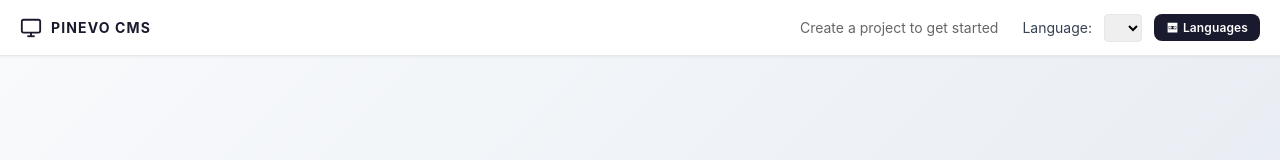
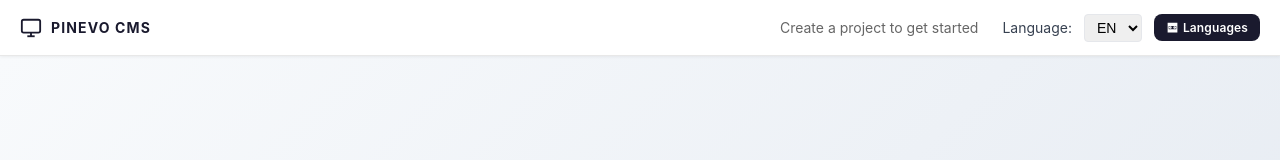
Before and after one commit to FaheemAbbas14/PINEVO_CMS, a React (Vite) app: page / in a window 1280 px wide. Shown: the top 160 px of the page. Built offline with nearby package versions, Linux system fonts and the light colour scheme.

Commit message:
feat: refactor language persistence logic to validate language codes and streamline retrieval from localStorage

```diff
--- a/src/components/LanguageManager/LanguageManager.tsx
+++ b/src/components/LanguageManager/LanguageManager.tsx
@@ -1,4 +1,5 @@
 import React, { useState, useEffect } from 'react';
+import { useCMS } from '../../context/AppContext';
 
 // ISO 639-1 language codes and names (short list, can be expanded)
 const ISO_LANGUAGES = [
@@ -21,7 +22,12 @@ const ISO_LANGUAGES = [
   { code: 'ko', name: 'Korean' },
 ];
 
-import { saveLanguageToProject, loadLanguageFromProject, removeLanguageFromProject } from '../../locales/persistLanguage';
+import {
+  getPersistedLanguageCodes,
+  loadLanguageFromProject,
+  removeLanguageFromProject,
+  saveLanguageToProject,
+} from '../../locales/persistLanguage';
 import type { Locale, Translations } from '../../locales/types';
 
 interface LanguageManagerProps {
@@ -31,6 +37,7 @@ interface LanguageManagerProps {
 
 
 export const LanguageManager: React.FC<LanguageManagerProps> = ({ currentLocale }) => {
+  const { state } = useCMS();
     // Handler to start editing a translation key
     const handleEditTranslation = (key: string) => {
       setEditingKey(key);
@@ -51,22 +58,18 @@ export const LanguageManager: React.FC<LanguageManagerProps> = ({ currentLocale
   const [editValueValue, setEditValueValue] = useState('');
 
 
-  // Load all persisted languages from localStorage on mount
+  // Load all persisted languages for the active project.
   useEffect(() => {
     const loaded: { [key: string]: Translations } = {};
-    for (let i = 0; i < localStorage.length; i++) {
-      const key = localStorage.key(i);
-      if (key && key.startsWith('project_lang_') && key.endsWith('.json')) {
-        const lang = key.replace('project_lang_', '').replace('.json', '');
-        loaded[lang] = loadLanguageFromProject(lang);
-      }
-    }
+    getPersistedLanguageCodes().forEach((lang) => {
+      loaded[lang] = loadLanguageFromProject(lang);
+    });
     setLanguages(loaded);
     // Set selectedLang to first available or default
     if (Object.keys(loaded).length > 0) {
       setSelectedLang(Object.keys(loaded)[0]);
     }
-  }, []);
+  }, [state.project?.id]);
 
   // Keep newLangValues in sync with languages
   useEffect(() => {
--- a/src/components/RightSidebar/RightSidebar.tsx
+++ b/src/components/RightSidebar/RightSidebar.tsx
@@ -127,7 +127,7 @@ const modalStyles = {
 // Do not re-import Translations type, already defined above
 import { useCMS } from '../../context/AppContext';
 import './RightSidebar.css';
-import { saveLanguageToProject, loadLanguageFromProject } from '../../locales/persistLanguage';
+import { getPersistedLanguageCodes, saveLanguageToProject, loadLanguageFromProject } from '../../locales/persistLanguage';
 
 
 const RightSidebar = forwardRef(function RightSidebar(_, ref) {
@@ -162,13 +162,9 @@ const RightSidebar = forwardRef(function RightSidebar(_, ref) {
   // Load all languages from localStorage (not just initialLocales)
   const getPersistedLocales = () => {
     const langs: { [key: string]: Translations } = {};
-    for (let i = 0; i < localStorage.length; i++) {
-      const key = localStorage.key(i);
-      if (key && key.startsWith('project_lang_') && key.endsWith('.json')) {
-        const lang = key.replace('project_lang_', '').replace('.json', '');
-        langs[lang] = loadLanguageFromProject(lang);
-      }
-    }
+    getPersistedLanguageCodes().forEach((lang) => {
+      langs[lang] = loadLanguageFromProject(lang);
+    });
     return langs;
   };
 
--- a/src/components/TopBar/TopBar.tsx
+++ b/src/components/TopBar/TopBar.tsx
@@ -1,7 +1,7 @@
 import { useState, useEffect } from 'react';
 import { LanguageManagementModal } from './LanguageManagementModal';
 import { locales as initialLocales } from '../../locales';
-import { loadLanguageFromProject } from '../../locales/persistLanguage';
+import { getPersistedLanguageCodes, loadLanguageFromProject } from '../../locales/persistLanguage';
 import type { Locale, Translations } from '../../locales/types.d';
 import { useLanguage } from '../../App';
 
@@ -45,18 +45,18 @@ export default function TopBar({ onOpenSimulator, sidebarRef }: Readonly<TopBarP
     // Language management modal state
     const [showLangModal, setShowLangModal] = useState(false);
     const [languages, setLanguages] = useState<{ [key: string]: Translations }>(initialLocales);
-    // Always reload languages from persistent storage on every render
+    // Reload languages from validated persisted entries only.
     useEffect(() => {
       const loaded: { [key: string]: Translations } = {};
-      for (let i = 0; i < localStorage.length; i++) {
-        const key = localStorage.key(i);
-        if (key && key.startsWith('project_lang_') && key.endsWith('.json')) {
-          const lang = key.replace('project_lang_', '').replace('.json', '');
-          loaded[lang] = loadLanguageFromProject(lang);
-        }
+      getPersistedLanguageCodes().forEach((lang) => {
+        loaded[lang] = loadLanguageFromProject(lang);
+      });
+      if (Object.keys(loaded).length === 0) {
+        loaded.en = {};
+        loaded.da = {};
       }
       setLanguages(loaded);
-    }, [showLangModal]);
+    }, [showLangModal, state.project?.id]);
     const { locale, setLocale } = useLanguage();
 
   const handleBLEConnect = (device: BLEDevice) => {
--- a/src/context/AppContext.tsx
+++ b/src/context/AppContext.tsx
@@ -4,7 +4,11 @@ import type { CMSState, CMSAction, Screen, CanvasComponent, Project, HardwareBut
 import type { DeployUIType } from '../services/exportService';
 import { FEATURE_FLAGS } from '../config/project';
 import { generateHtmlExport, generateJsonScreensExport } from '../services/exportService';
-import { loadLanguageFromProject, saveLanguageToProject } from '../locales/persistLanguage';
+import {
+  getAllPersistedLanguages,
+  loadLanguageFromProject,
+  saveLanguageToProject,
+} from '../locales/persistLanguage';
 
 // Local storage keys
 const STORAGE_KEY = 'pinevo_cms_state';
@@ -413,19 +417,7 @@ export function CMSProvider({ children }: { readonly children: React.ReactNode }
 
   // Helper to collect all language assets from localStorage
   function collectAllLanguages() {
-    const langs: Record<string, any> = {};
-    for (let i = 0; i < localStorage.length; i++) {
-      const key = localStorage.key(i);
-      if (key && key.startsWith('project_lang_') && key.endsWith('.json')) {
-        const lang = key.replace('project_lang_', '').replace('.json', '');
-        try {
-          langs[lang] = JSON.parse(localStorage.getItem(key) || '{}');
-        } catch {
-          langs[lang] = {};
-        }
-      }
-    }
-    return langs;
+    return getAllPersistedLanguages();
   }
 
   // Helper to restore all language assets to localStorage
--- a/src/locales/persistLanguage.ts
+++ b/src/locales/persistLanguage.ts
@@ -1,15 +1,70 @@
 import type { Translations } from './types.d';
 
+const LANGUAGE_CODE_PATTERN = /^[a-z]{2,8}(?:-[a-z0-9]{2,8})?$/i;
+
+function normalizeLangCode(lang: string): string {
+  return String(lang || '').trim().toLowerCase();
+}
+
+function isValidLangCode(lang: string): boolean {
+  return LANGUAGE_CODE_PATTERN.test(lang);
+}
+
+export function getPersistedLanguageCodes(): string[] {
+  const codes = new Set<string>();
+  for (let i = 0; i < localStorage.length; i += 1) {
+    const key = localStorage.key(i);
+    if (!key || !key.startsWith('project_lang_') || !key.endsWith('.json')) {
+      continue;
+    }
+
+    const lang = normalizeLangCode(key.replace('project_lang_', '').replace('.json', ''));
+    if (isValidLangCode(lang)) {
+      codes.add(lang);
+    }
+  }
+  return Array.from(codes);
+}
+
+export function getAllPersistedLanguages(): Record<string, Translations> {
+  const langs: Record<string, Translations> = {};
+  getPersistedLanguageCodes().forEach((lang) => {
+    langs[lang] = loadLanguageFromProject(lang);
+  });
+  return langs;
+}
+
 export function saveLanguageToProject(lang: string, translations: Translations) {
+  const normalizedLang = normalizeLangCode(lang);
+  if (!isValidLangCode(normalizedLang)) {
+    return;
+  }
   // Save to localStorage as a simple persistence mechanism
-  localStorage.setItem(`project_lang_${lang}.json`, JSON.stringify(translations));
+  localStorage.setItem(`project_lang_${normalizedLang}.json`, JSON.stringify(translations));
 }
 
 export function loadLanguageFromProject(lang: string): Translations {
-  const data = localStorage.getItem(`project_lang_${lang}.json`);
-  return data ? JSON.parse(data) : {};
+  const normalizedLang = normalizeLangCode(lang);
+  if (!isValidLangCode(normalizedLang)) {
+    return {};
+  }
+
+  const data = localStorage.getItem(`project_lang_${normalizedLang}.json`);
+  if (!data) {
+    return {};
+  }
+
+  try {
+    return JSON.parse(data);
+  } catch {
+    return {};
+  }
 }
 
 export function removeLanguageFromProject(lang: string) {
-  localStorage.removeItem(`project_lang_${lang}.json`);
+  const normalizedLang = normalizeLangCode(lang);
+  if (!isValidLangCode(normalizedLang)) {
+    return;
+  }
+  localStorage.removeItem(`project_lang_${normalizedLang}.json`);
 }
--- a/src/services/exportService.ts
+++ b/src/services/exportService.ts
@@ -43,19 +43,11 @@ function collectUsedFontFiles(screens: Screen[]): string[] {
 }
 import JSZip from 'jszip';
 
-import { loadLanguageFromProject } from '../locales/persistLanguage';
+import { getPersistedLanguageCodes, loadLanguageFromProject } from '../locales/persistLanguage';
 
 // Dynamically get all language codes from localStorage
 function getAllPersistedLanguageCodes(): string[] {
-  const codes: string[] = [];
-  for (let i = 0; i < localStorage.length; i++) {
-    const key = localStorage.key(i);
-    if (key && key.startsWith('project_lang_') && key.endsWith('.json')) {
-      const lang = key.replace('project_lang_', '').replace('.json', '');
-      codes.push(lang);
-    }
-  }
-  return codes;
+  return getPersistedLanguageCodes();
 }
 
 function getAllPersistedLanguages(): Record<string, any> {
```
